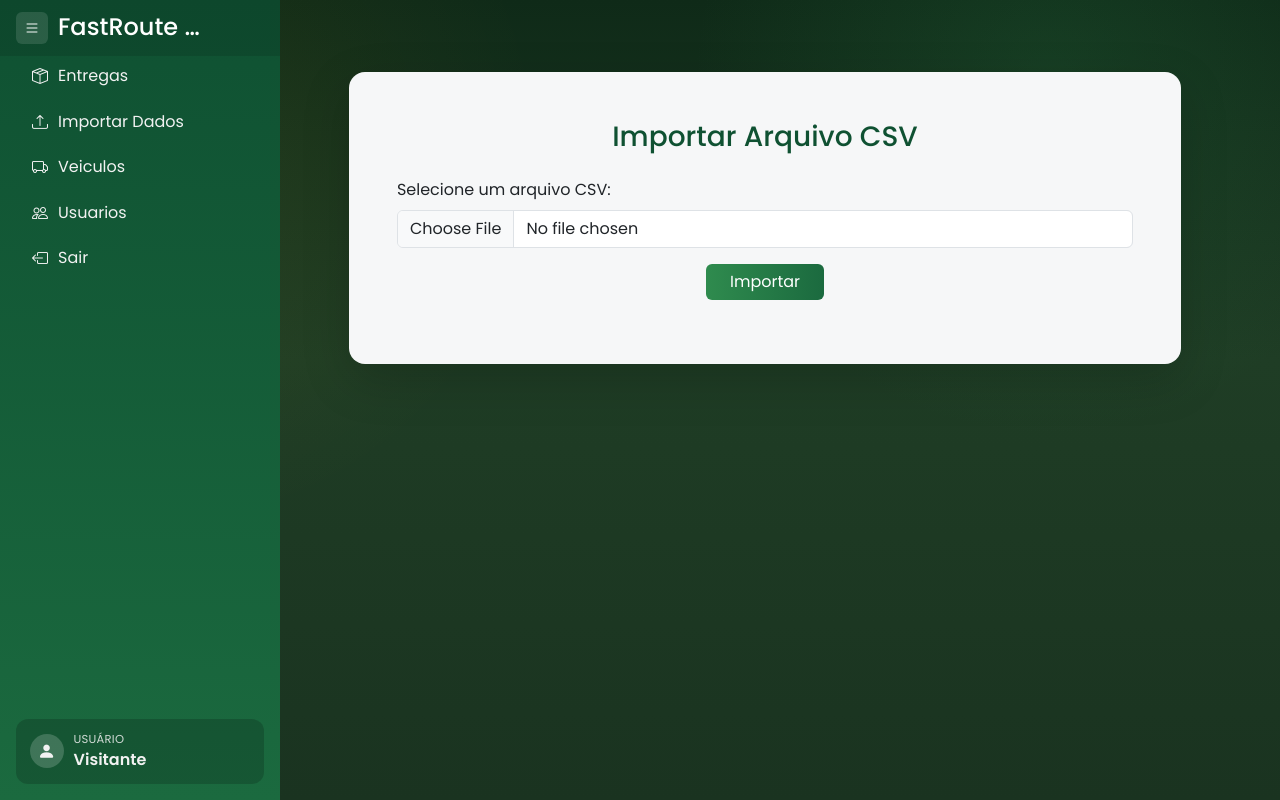
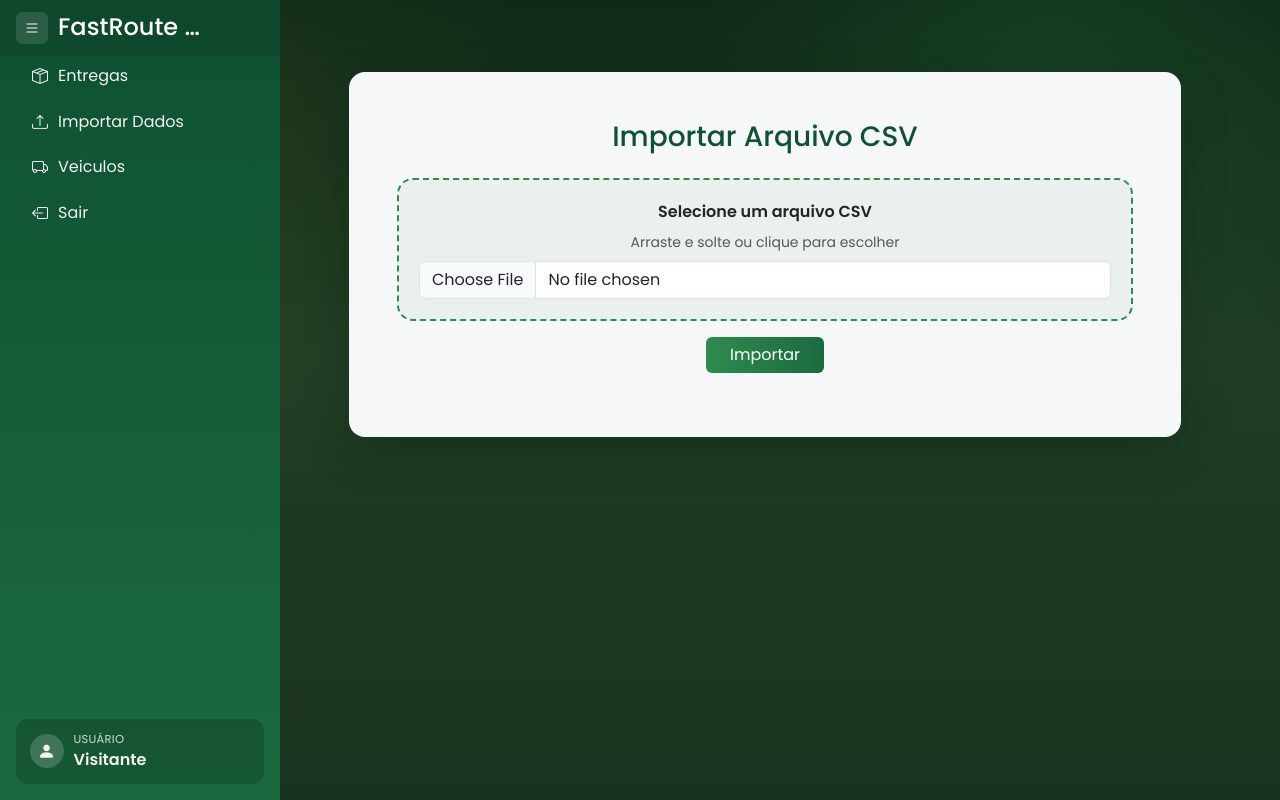
Before and after one commit to julioB19/FastRoute, a Python web app: template templates/importar.html in a window 1280 px wide. Run offline with Jinja, Linux system fonts and the light colour scheme; the template is opened without the code that fills it, so the values that code supplies are empty; some libraries are stand-ins or nearby versions.

Commit message:
Destaca upload de arquivo na importação

```diff
--- a/servico_autenticacao.py
+++ b/servico_autenticacao.py
@@ -9,13 +9,13 @@ class ServicoAutenticacao:
         try:
             with self.banco.obter_cursor() as (conn, cursor):
                 cursor.execute(
-                    "SELECT id_usuario, nome FROM USUARIO WHERE nome = %s AND senha = %s;",
+                    "SELECT id_usuario, nome, cargo FROM USUARIO WHERE nome = %s AND senha = %s;",
                     (nome, senha),
                 )
                 usuario = cursor.fetchone()
 
             if usuario:
-                return True, {"id": usuario[0], "nome": usuario[1]}, None
+                return True, {"id": usuario[0], "nome": usuario[1], "cargo": usuario[2]}, None
             return False, None, "Usuario ou senha invalidos."
 
         except Exception as e:
--- a/templates/htmlBase.html
+++ b/templates/htmlBase.html
@@ -194,6 +194,20 @@
             color: #fff;
         }
 
+        /* Upload */
+        .upload-dropzone {
+            border: 2px dashed var(--verde-claro);
+            background: rgba(47, 139, 78, 0.06);
+            border-radius: 16px;
+            padding: 1.25rem;
+            transition: border-color 0.2s ease, box-shadow 0.2s ease;
+        }
+
+        .upload-dropzone:hover {
+            border-color: var(--verde-medio);
+            box-shadow: 0 8px 20px rgba(0,0,0,0.06);
+        }
+
         /* Responsividade */
         @media (max-width: 767.98px) {
             .sidebar-container {
@@ -248,11 +262,13 @@
                         <i class="bi bi-truck"></i> <span>Veiculos</span>
                     </a>
                 </li>
+                {% if session.get('cargo') == 1 %}
                 <li class="nav-item">
                     <a href="{{ url_for('pagina_usuarios') }}" class="nav-link {% if request.endpoint == 'pagina_usuarios' %}active{% endif %}">
                         <i class="bi bi-people"></i> <span>Usuarios</span>
                     </a>
                 </li>
+                {% endif %}
                 <li class="nav-item">
                     <a href="{{ url_for('realizar_logout') }}" class="nav-link">
                         <i class="bi-box-arrow-left"></i> <span>Sair</span>
--- a/templates/importar.html
+++ b/templates/importar.html
@@ -9,8 +9,11 @@
                     <h3 class="card-title mb-4 text-center" style="color: var(--verde-escuro);">Importar Arquivo CSV</h3>
                     <form id="formImportacao" action="{{ url_for('processar_importacao') }}" method="POST" enctype="multipart/form-data">
                         <div class="mb-3">
-                            <label for="arquivo" class="form-label">Selecione um arquivo CSV:</label>
-                            <input type="file" class="form-control" id="arquivo" name="arquivo" accept=".csv" required>
+                            <div class="upload-dropzone text-center">
+                                <label for="arquivo" class="form-label fw-semibold">Selecione um arquivo CSV</label>
+                                <div class="text-muted small mb-2">Arraste e solte ou clique para escolher</div>
+                                <input type="file" class="form-control" id="arquivo" name="arquivo" accept=".csv" required>
+                            </div>
                         </div>
                         <div class="text-center">
                             <div id="barraProgressoContainer" class="progress mb-3 d-none" style="height: 18px;">
```
Also changed, not shown: main.py (+16 -0 lines).
